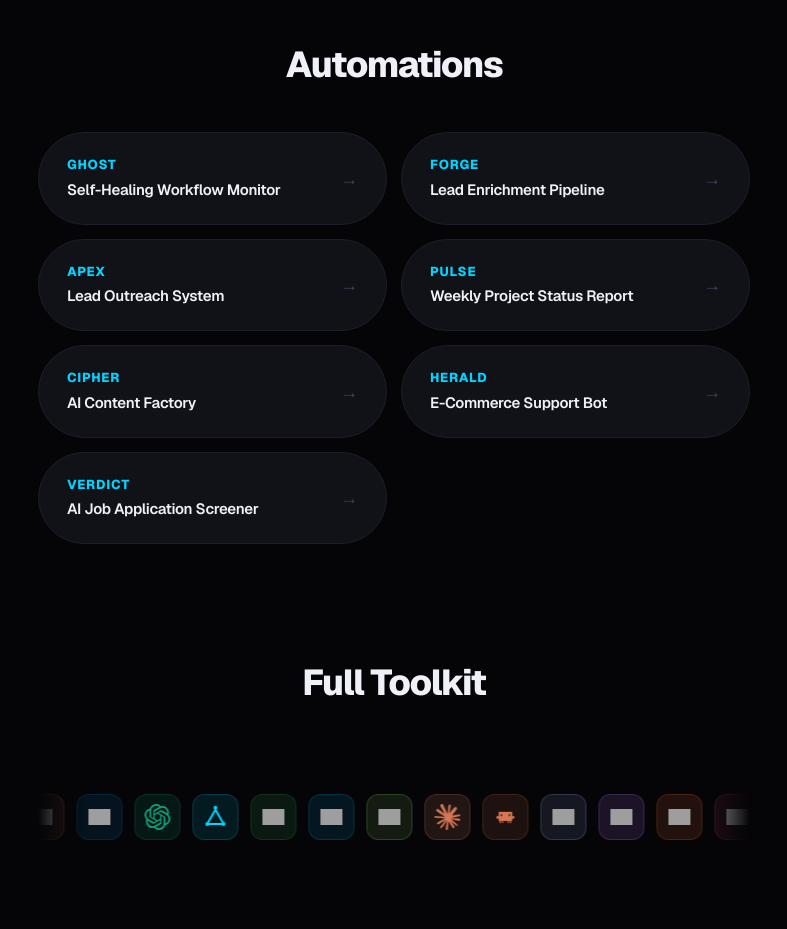
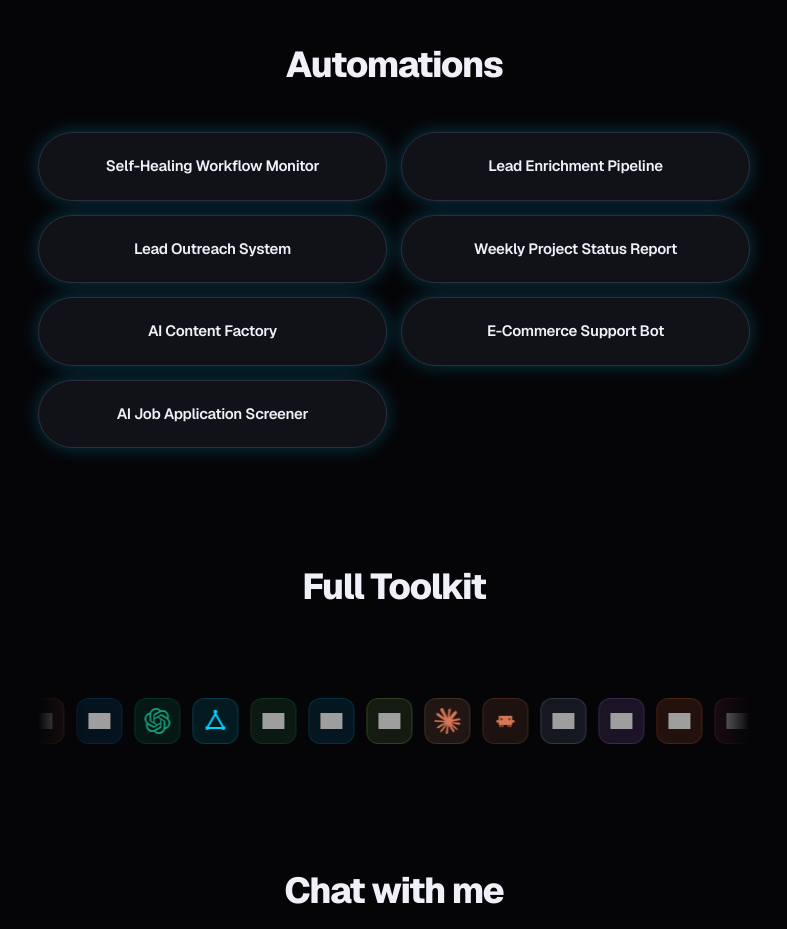
Before and after one commit to bbenautomation/ai-portfolio, a Next.js app: page / in a window 1280 px wide. Shown: the part 1480-2409 px from the top of the page, without its empty margins (246-1033 px from the left). Built offline with nearby package versions, Linux system fonts and the light colour scheme; grey boxes are pictures that could not be loaded.

Commit message:
Update automation cards: remove codenames, arrows, add glow, lock scroll on modal

```diff
--- a/app/page.tsx
+++ b/app/page.tsx
@@ -132,6 +132,15 @@ function AutomationCard({ item, index }: { item: AutomationItem; index: number }
   const [open, setOpen] = useState(false)
   const reduced = useReducedMotion()
 
+  useEffect(() => {
+    if (open) {
+      document.body.style.overflow = 'hidden'
+    } else {
+      document.body.style.overflow = ''
+    }
+    return () => { document.body.style.overflow = '' }
+  }, [open])
+
   return (
     <>
       <motion.button
@@ -142,33 +151,30 @@ function AutomationCard({ item, index }: { item: AutomationItem; index: number }
         transition={{ duration: 0.45, ease: [0.16, 1, 0.3, 1], delay: index * 0.05 }}
         style={{
           width: '100%', padding: '22px 28px',
-          borderRadius: 50, border: '1px solid var(--border)',
+          borderRadius: 50, border: '1px solid var(--border-bright)',
           background: 'var(--surface)', cursor: 'pointer',
-          textAlign: 'left', display: 'flex', alignItems: 'center',
-          justifyContent: 'space-between', gap: 12,
-          transition: 'border-color 0.2s, background 0.2s, transform 0.2s',
+          textAlign: 'center', display: 'flex', alignItems: 'center',
+          justifyContent: 'center',
+          transition: 'border-color 0.2s, background 0.2s, transform 0.2s, box-shadow 0.2s',
           fontFamily: 'inherit',
+          boxShadow: '0 0 18px var(--accent-glow)',
         }}
         onMouseEnter={e => {
           (e.currentTarget as HTMLElement).style.borderColor = 'var(--accent)'
           ;(e.currentTarget as HTMLElement).style.background = 'var(--surface-hover)'
           ;(e.currentTarget as HTMLElement).style.transform = 'translateY(-2px)'
+          ;(e.currentTarget as HTMLElement).style.boxShadow = '0 0 32px var(--accent-glow)'
         }}
         onMouseLeave={e => {
-          (e.currentTarget as HTMLElement).style.borderColor = 'var(--border)'
+          (e.currentTarget as HTMLElement).style.borderColor = 'var(--border-bright)'
           ;(e.currentTarget as HTMLElement).style.background = 'var(--surface)'
           ;(e.currentTarget as HTMLElement).style.transform = 'translateY(0)'
+          ;(e.currentTarget as HTMLElement).style.boxShadow = '0 0 18px var(--accent-glow)'
         }}
       >
-        <div>
-          <span style={{ fontSize: 13, fontWeight: 800, color: 'var(--accent)', letterSpacing: '0.06em', display: 'block', marginBottom: 3 }}>
-            {item.name}
-          </span>
-          <span style={{ fontSize: 15, fontWeight: 600, color: 'var(--text)', letterSpacing: '-0.02em' }}>
-            {item.subtitle}
-          </span>
-        </div>
-        <span style={{ fontSize: 18, color: 'var(--text-dim)', flexShrink: 0 }}>→</span>
+        <span style={{ fontSize: 15, fontWeight: 600, color: 'var(--text)', letterSpacing: '-0.02em' }}>
+          {item.subtitle}
+        </span>
       </motion.button>
 
       <AnimatePresence>
```
